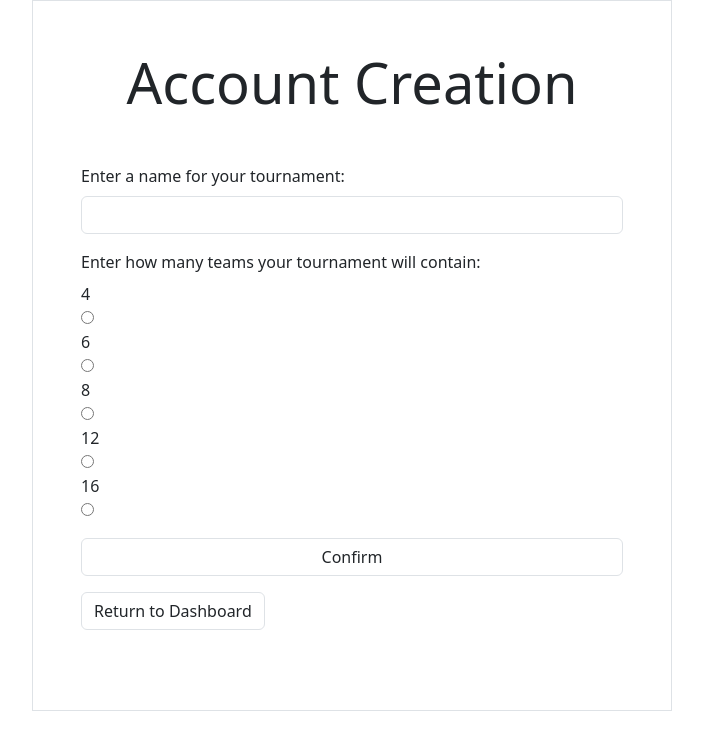
After one commit to Ben-Wright-23/Project, a Flask app: page /creationForm in a window 1280 px wide. The commit adds this page. Shown: the top 750 px of the page, without its empty margins (288-991 px from the left). Run offline with Flask 3, Linux system fonts and the light colour scheme.

Commit message:
Started creation form page

```diff
--- a/main.py
+++ b/main.py
@@ -2,6 +2,7 @@
 from flask import Flask, render_template, request, redirect
 from database import DatabaseHandler
 from routes.home import homeBlueprint
+from routes.tournamentCreation import creationFormBlueprint
 from routes.dashboardRoute import dashboardBlueprint
 from routes.userManagement import signupBlueprint, createUserBlueprint, authenticateUserBlueprint,logoutBlueprint, deleteUserBlueprint, deleteAccountBlueprint
 #####################################################
@@ -24,6 +25,7 @@ app.register_blueprint(dashboardBlueprint)
 app.register_blueprint(logoutBlueprint)
 app.register_blueprint(deleteUserBlueprint)
 app.register_blueprint(deleteAccountBlueprint)
+app.register_blueprint(creationFormBlueprint)
 
 ######################################################
 app.run(debug = True)
--- /dev/null
+++ b/routes/tournamentCreation.py
@@ -0,0 +1,7 @@
+from flask import Blueprint,render_template
+
+creationFormBlueprint = Blueprint("creationForm",__name__)
+
+@creationFormBlueprint.route("/creationForm")
+def creationForm():
+    return render_template("creationForm.html")
--- /dev/null
+++ b/templates/creationForm.html
@@ -0,0 +1,62 @@
+
+<!DOCTYPE html>
+<html lang="en">
+<head>
+    <meta charset="UTF-8">
+    <meta name="viewport" content="width=device-width, initial-scale=1.0">
+    <title>Account Creation</title>
+    <link href="https://cdn.jsdelivr.net/npm/bootstrap@5.3.3/dist/css/bootstrap.min.css" rel="stylesheet" integrity="sha384-QWTKZyjpPEjISv5WaRU9OFeRpok6YctnYmDr5pNlyT2bRjXh0JMhjY6hW+ALEwIH" crossorigin="anonymous">
+    <link rel = "stylesheet" href = {{ url_for("static", filename = "styles.css") }}
+</head>
+<body>
+    <div class = "container border p-5 w-50">
+    <h1 class = "display-4 text-center mb-5 text-dark">Account Creation</h1>
+    <form action = "/tournamentCreation" method = "post">
+        <div class = "mb-3">
+            <label class = "form-label text-dark" for = "tournamentName">Enter a name for your tournament: </label>
+            <input class = "form-control" type="text" name="tournamentName" id="tournamentName" required>
+        </div>
+
+        <div class = "mb-3">
+            <label class = "form-label text-dark" for = "numTeams">Enter how many teams your tournament will contain: </label><br>
+            <div class = "mr-3">
+                <label for="4">4</label>
+            </div>
+            <input type="radio" id="4" name="numTeams" value="4"><br>
+
+            <div class = "mr-3">
+                <label for="6">6</label>
+            </div>
+            <input type="radio" id="6" name="numTeams" value="6"><br>
+
+            <div class = "mr-3">
+                <label for="8">8</label>
+            </div>
+            <input type="radio" id="8" name="numTeams" value="8"><br>
+
+            <div class = "mr-3">
+                <label for="12">12</label>
+            </div>
+            <input type="radio" id="12" name="numTeams" value="12"><br>
+
+            <div class = "mr-3">
+                <label for="16">16</label>
+            </div>
+            <input type="radio" id="16" name="numTeams" value="16">
+
+        </div>
+
+        <div>
+            <input class="btn w-100 mb-3 border" id="mybtn" type="submit" value="Confirm">
+        </div>
+    </form>
+    <div>
+        {{error}}
+    </div>
+    <div>
+        <p><a class = "btn link-dark border mb-3 " href = "/dashboard">Return to Dashboard</a></p>
+    </div>
+
+    </div>
+</body>
+</html>
--- a/templates/dashboard.html
+++ b/templates/dashboard.html
@@ -10,6 +10,9 @@
     <div class = "container border p-5 w-50">
     <h1 class = "display-4 text-center mb-5 text-dark">{{ session["currentUser"] }}'s Dashboard</h1>
     <div class = "text-center">
+        <p><a class = "btn link-dark border mb-3 w-75" href = "/creationForm">Create a Tournament</a></p>
+    </div>
+    <div class = "text-center">
       <p><a class = "btn link-dark border mb-3 w-75" href = "/logout">Logout</a></p>
     </div>
     <!-- {% for i in range(10) %} -->
```
Also changed, not shown: appData.db.
